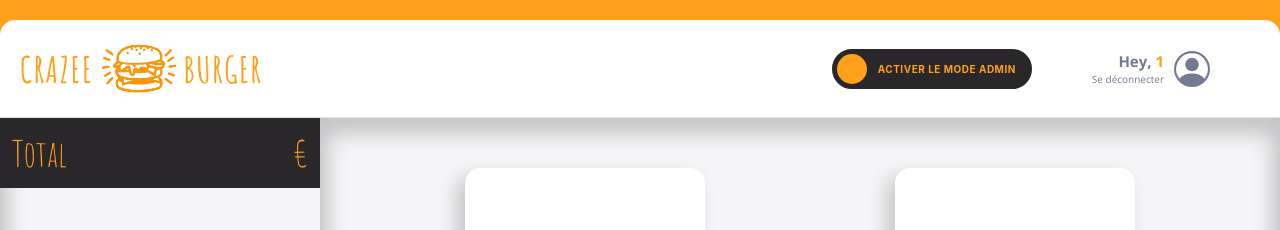
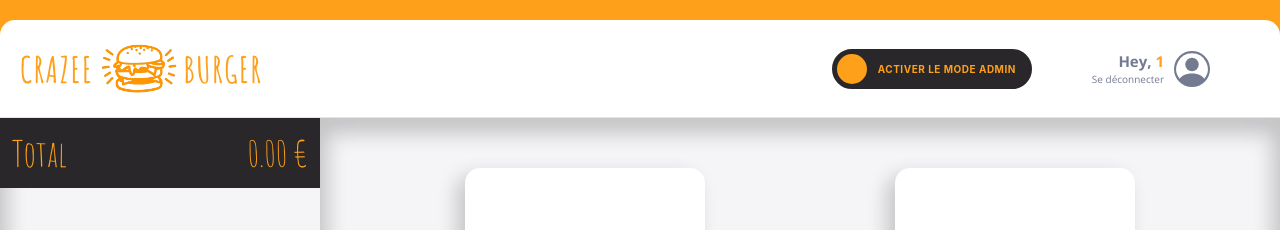
Before and after one commit to michelschmitt68/crazee-burger, a React (Vite) app: page /order/1 in a window 1280 px wide. Shown: the top 230 px of the page. Built offline with nearby package versions, Linux system fonts and the light colour scheme.

Commit message:
✨ F11: BASKET > Add total  price > function add in basket/helper

```diff
--- /dev/null
+++ b/src/components/pages/order/Basket/Helper.jsx
@@ -0,0 +1,11 @@
+import { findObjectById } from "../../../../utils/arrays"
+
+export const calculateSumToPay = (basket, menus) => {
+  return basket.reduce((total, basketProduct) => {
+    const menuProduct = findObjectById(basketProduct.id, menus)
+    if (isNaN(menuProduct.price)) return total
+    total += menuProduct.price * basketProduct.quantity
+    return total
+  }, 0)
+}
+;
--- a/src/components/pages/order/Basket/Total.jsx
+++ b/src/components/pages/order/Basket/Total.jsx
@@ -2,17 +2,19 @@ import styled from "styled-components";
 import { theme } from "../../../../theme";
 import { useContext } from "react";
 import OrderContext from "../../../../contexts/OrderContext";
+import { calculateSumToPay } from "./Helper";
 
 
 const Total = () => {
 
-  const {totalBuy} = useContext(OrderContext);
-  console.log("total" ,totalBuy)
+  const {basket, menus} = useContext(OrderContext);
+
+  const sumToPay = calculateSumToPay(basket, menus)
 
   return (
     <TotalStyled>
         <span>Total</span>
-        <span>{totalBuy} €</span>
+        <span>{sumToPay.toFixed(2)} €</span>
     </TotalStyled>
   )
 }
--- a/src/components/pages/order/Main/Menu.jsx
+++ b/src/components/pages/order/Main/Menu.jsx
@@ -15,8 +15,9 @@ const Menu = () => {
     handleIsVisible(true);
   }
 
-  const handleAddOnBasket = (id) => {
-    handleAddToBasket(id)
+  const handleAddOnBasket = (event, id) => {
+    event.stopPropagation();
+    handleAddToBasket(id);
   }
 
   const onDelete = (id) => {
@@ -39,7 +40,7 @@ const Menu = () => {
           price={price}
           onClickButton={() => selectedItem && selectedItem.id === id ? onDeselect() : onDelete(id)}
           onSelect={() => handleSelect(id, title, imageSource, price)}
-          onAddToBasket={() => handleAddOnBasket(id)}
+          onAddToBasket={(event) => handleAddOnBasket(event,id)}
           isSelected={selectedItem.id === id}
         />
       ))}
```
